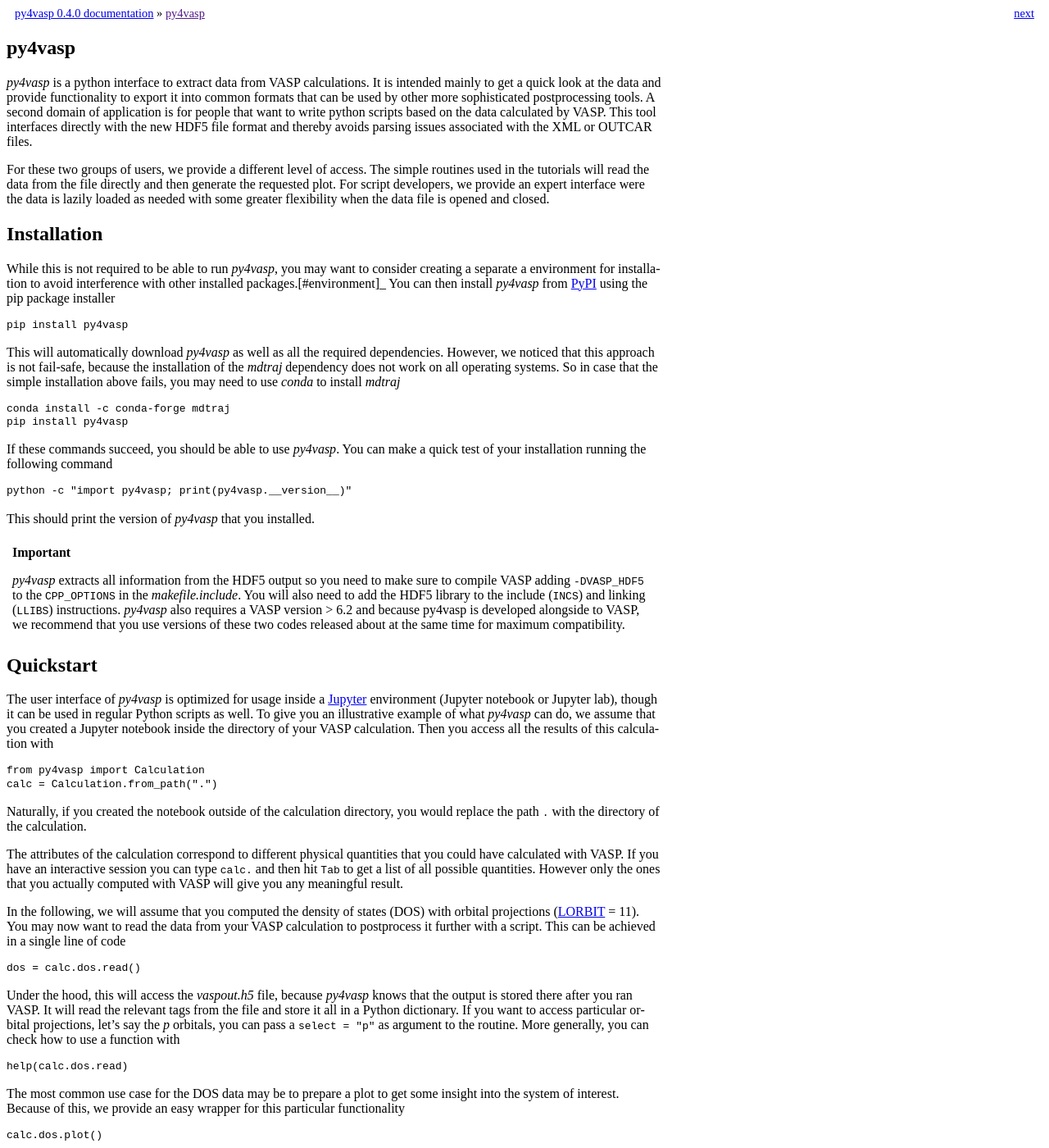
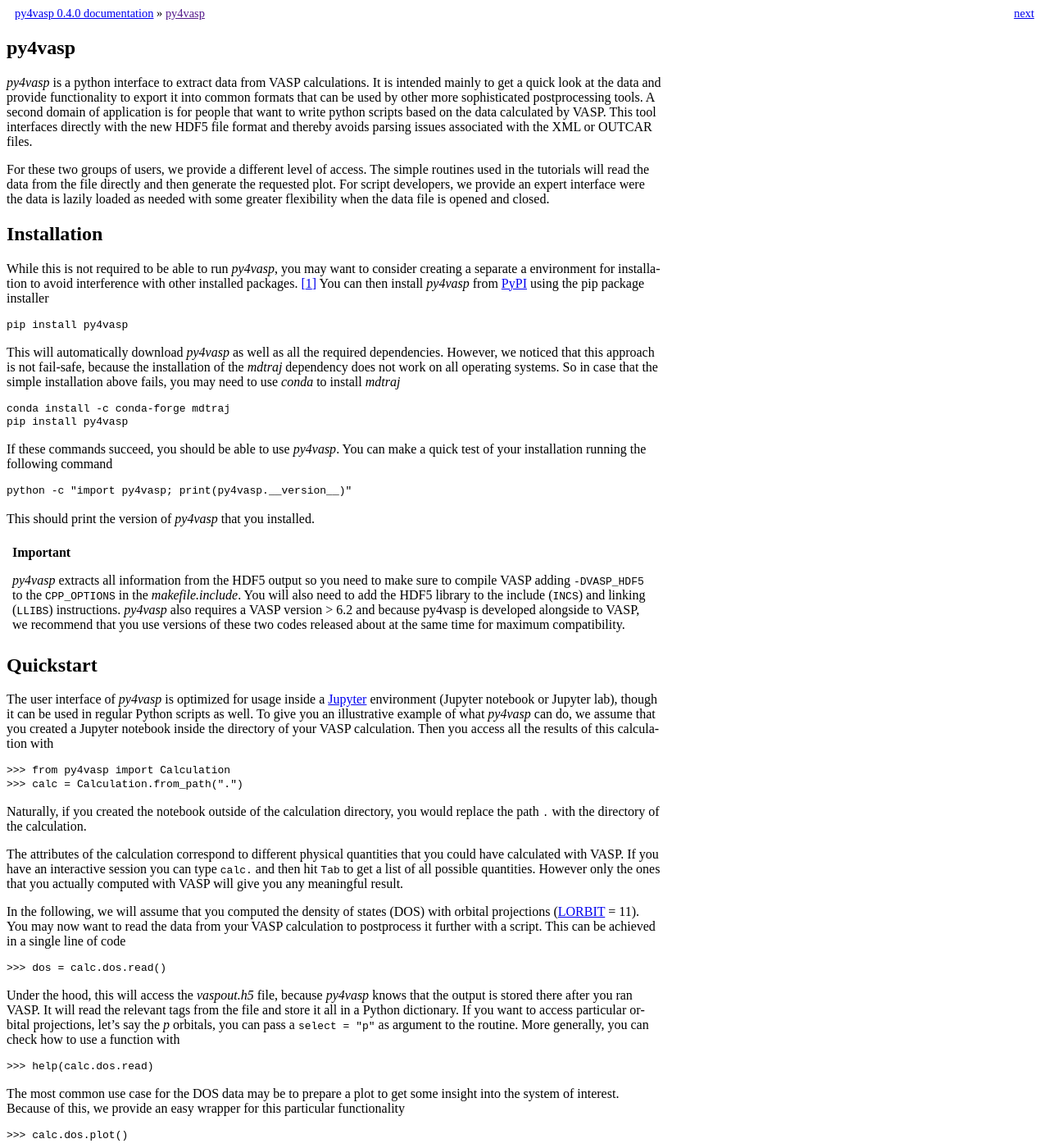
Before and after one commit to vasp-dev/py4vasp, a Sphinx documentation site: the page built from docs/index.rst, in a window 1280 px wide and 1400 px high. Shown: the whole window at 82% size. Built offline with Sphinx 7.4.7, drawn with Linux system fonts in a browser that asks for light colours.

Commit message:
Update the documentation
Use/Fix numpy style for documentation of examples
Fix footnote in main documentation

```diff
--- a/docs/index.rst
+++ b/docs/index.rst
@@ -21,7 +21,7 @@
 
 While this is not required to be able to run *py4vasp*, you may want to consider
 creating a separate a environment for installation to avoid interference with other
-installed packages.[#environment]_
+installed packages. [#environment]_
 You can then install *py4vasp* from PyPI_ using the pip package installer
 
 .. code-block:: bash
@@ -67,10 +67,8 @@
 that you created a Jupyter notebook inside the directory of your VASP calculation.
 Then you access all the results of this calculation with
 
-.. code-block:: python
-
-  from py4vasp import Calculation
-  calc = Calculation.from_path(".")
+>>> from py4vasp import Calculation
+>>> calc = Calculation.from_path(".")
 
 Naturally, if you created the notebook outside of the calculation directory, you
 would replace the path ``.`` with the directory of the calculation.
@@ -88,9 +86,7 @@
 VASP calculation to postprocess it further with a script. This can be achieved in
 a single line of code
 
-.. code-block:: python
-
-  dos = calc.dos.read()
+>>> dos = calc.dos.read()
 
 Under the hood, this will access the *vaspout.h5* file, because *py4vasp* knows that
 the output is stored there after you ran VASP. It will read the relevant tags from
@@ -98,17 +94,13 @@
 orbital projections, let's say the *p* orbitals, you can pass a ``select = "p"`` as
 argument to the routine. More generally, you can check how to use a function with
 
-.. code-block:: python
-
-  help(calc.dos.read)
+>>> help(calc.dos.read)
 
 The most common use case for the DOS data may be to prepare a plot to get some
 insight into the system of interest. Because of this, we provide an easy wrapper
 for this particular functionality
 
-.. code-block:: python
-
-  calc.dos.plot()
+>>> calc.dos.plot()
 
 This will return an interactive figure that you can use to investigate the DOS.
 Note that this requires a browser to work, which means it will open one if you
```
Also changed, not shown: 3 other files.
